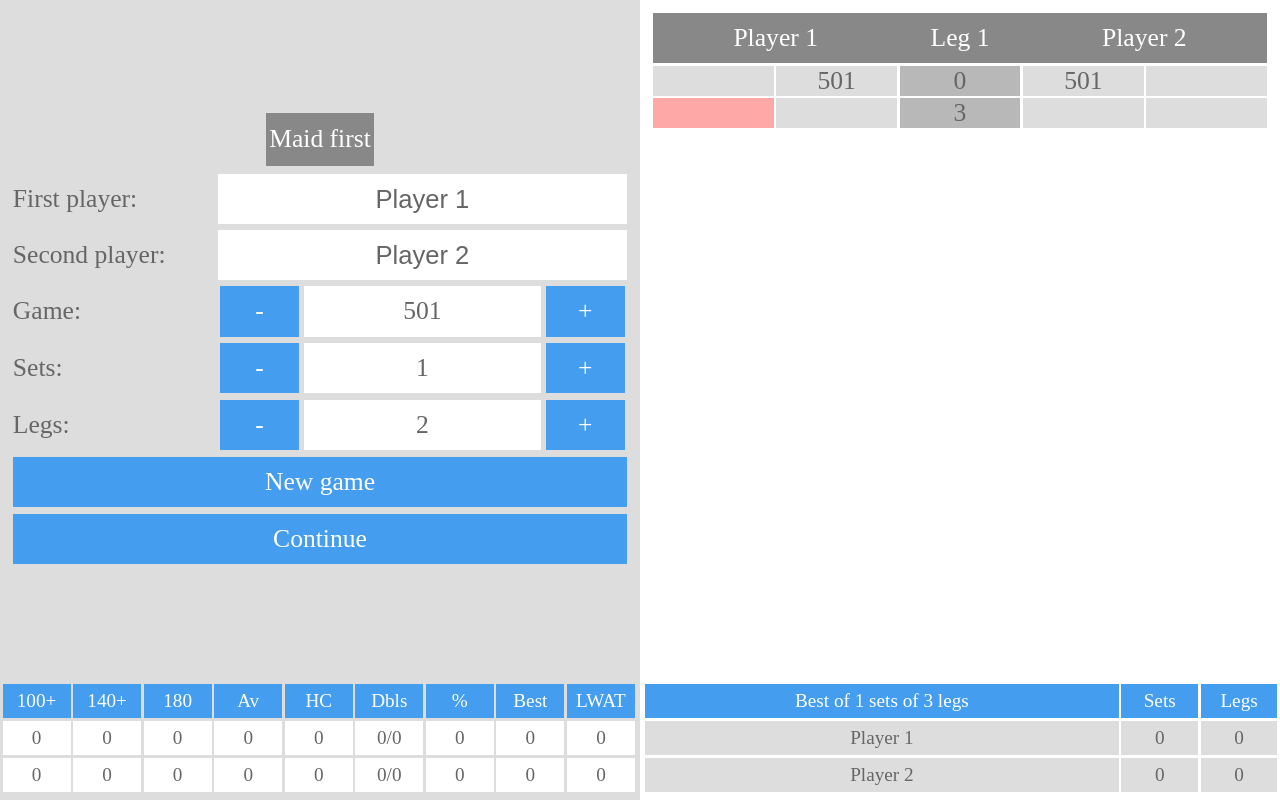
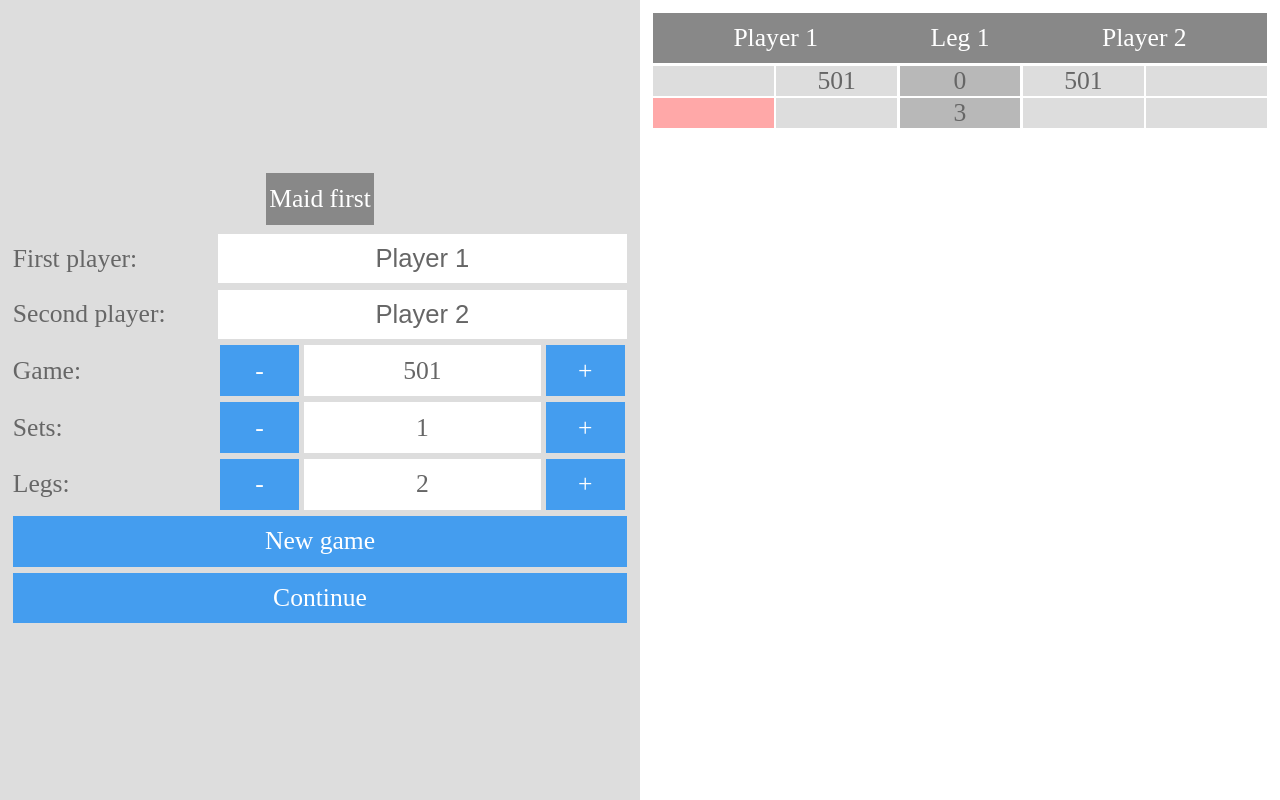
Before and after one commit to Evgenik2/EasyDarts, a plain HTML site: page index.html in a window 1280 px wide. Drawn offline with Linux system fonts and the light colour scheme.

Commit message:
Evaluate

```diff
--- a/index.html
+++ b/index.html
@@ -124,7 +124,7 @@
 						</div>
 					</div>
 				</div>
-				<div class="keyboard-stats">
+				<div class="keyboard-stats" v-bind:class="{ 'element-collapsed': menuShown }">
 					<div id="stats-list" class="keyboard-stats-list">
 						<stats-component is="stats-component" v-for="item in stats" v-bind:item="item" v-bind:key="item.name">
 						</stats-component>
@@ -156,14 +156,14 @@
 							</div>
 						</div>
 				</div>
-				<div class="keyboard-stats">
+				<div class="keyboard-stats" v-bind:class="{ 'element-collapsed': menuShown }">
 					<div id="scoring-stats" class="keyboard-stats-list">
 						<div class="stat-game-way-player">
-								<div class="stat-game-way-head">{{game.name}}</div>
-								<div class="stat-game-way">{{game.player1}}</div>
-								<div class="stat-game-way">{{game.player2}}</div>
+								<div class="stat-game-way-head">{{gameStat.name}}</div>
+								<div class="stat-game-way">{{gameStat.player1}}</div>
+								<div class="stat-game-way">{{gameStat.player2}}</div>
 						</div>
-						<game-way-component is="game-way-component" v-for="item in stats" v-bind:item="item" v-bind:key="item.name">
+						<game-way-component is="game-way-component" v-for="item in statsSetLeg" v-bind:item="item" v-bind:key="item.name">
 						</game-way-component>
 					</div>
 				</div>
@@ -171,10 +171,7 @@
 		  </div>
 		</div>
 		<script defer>
-			var gameComponent;
-			var statsList;
 			var keyboardKeys;
-			var scoringStats;
 
 			var game = {
 					player1: 'Player 1',
@@ -301,7 +298,7 @@
 								this.stats[7].player2 = sBst;
 								this.stats[8].player2 = sLwat;
 							}
-						statsList.stats = this.stats;
+						keyboardKeys.stats = this.stats;
 					},
 					updateAll: function() {
 						game.lastLeg = game.getVisualLeg(game.game.length - 1, game.game[game.game.length - 1].length - 1);
@@ -323,9 +320,9 @@
 							if(game.game[i].wonLegs2 >  Math.floor(game.legLength / 2))
 								game.wonSets2 += 1;
 						}
-						gameComponent.showSeparator = game.setLength > 1;
-						gameComponent.legN = res.length - 1;
-						gameComponent.legs = res;
+						keyboardKeys.showSeparator = game.setLength > 1;
+						keyboardKeys.legN = res.length - 1;
+						keyboardKeys.legs = res;
 						keyboardKeys.newGameLength = settings.newGameLength;
 						keyboardKeys.newLegLength = settings.newLegLength;
 						keyboardKeys.newSetLength = settings.newSetLength;
@@ -335,13 +332,13 @@
 						keyboardKeys.minimumDoubles = game.minimumDoubles();
 						keyboardKeys.disabledCloses = game.disabledCloses();
 						keyboardKeys.disabledDoubles = game.disabledDoubles();
-						gameComponent.legN = gameComponent.legs.length - 1;
-						scoringStats.game = {
+						keyboardKeys.legN = keyboardKeys.legs.length - 1;
+						keyboardKeys.gameStat = {
 							name: "Best of " + game.setLength + " sets of " + game.legLength + " legs",
 							player1: settings.getEnding(this.lastLeg.left1, game.player1),
 							player2: settings.getEnding(this.lastLeg.left2, game.player2)
 						},
-						scoringStats.stats = [
+						keyboardKeys.statsSetLeg = [
 												{ name: "Sets", player1: game.wonSets1, player2: game.wonSets2 },
 												{ name: "Legs", player1: game.game[game.game.length - 1].wonLegs1, player2: game.game[game.game.length - 1].wonLegs2 },
 											];
@@ -461,9 +458,27 @@
 						return legRes;
 					}
 				};
-			gameComponent = new Vue({
-				el: "#game-component",
+			keyboardKeys = new Vue({
+				el: "#dartsGame",
 				data: {
+					newSetLength: settings.newSetLength,
+					newLegLength: settings.newLegLength,
+					newGameLength: settings.newGameLength,
+					newNoStartSwap: settings.newStartSwap,
+					game: game,
+					value: 0,
+					doubles: 0,
+					closes: 0,
+					disabledDoubles: 0,
+					disabledCloses: 0,
+					minimumDoubles: 0,
+					menuShown: true,
+					stats: game.stats,
+					gameStat: { name: "Best of 1 sets of 5 legs", player1: "Player 1", player2: "Player 2" },
+					statsSetLeg: [
+						{ name: "Sets", player1: "0", player2: "0", width: 1 },
+						{ name: "Legs", player1: "0", player2: "0", width: 1 },
+					],
 					showSeparator: false,
 					legN: 0,
 					legs: [ {
@@ -487,51 +502,6 @@
 								]
 							} ]
 				},
-				methods: {
-					prev: function() {
-						this.legN--;
-						if(this.legN < 0)
-							this.legN = 0;
-					},
-					next: function() {
-						this.legN++;
-						if(this.legN >= this.legs.length)
-						this.legN = this.legs.length - 1;
-					}
-				}
-			});
-			statsList = new Vue({
-				el: "#stats-list",
-				data: {
-					stats: game.stats
-				}
-			});
-			scoringStats = new Vue({
-				el: "#scoring-stats",
-				data: {
-					game: { name: "Best of 1 sets of 5 legs", player1: "Player 1", player2: "Player 2" },
-					stats: [
-						{ name: "Sets", player1: "0", player2: "0", width: 1 },
-						{ name: "Legs", player1: "0", player2: "0", width: 1 },
-					]
-				}
-			});
-			keyboardKeys = new Vue({
-				el: "#keyboard-keys",
-				data: {
-					newSetLength: settings.newSetLength,
-					newLegLength: settings.newLegLength,
-					newGameLength: settings.newGameLength,
-					newNoStartSwap: settings.newStartSwap,
-					game: game,
-					value: 0,
-					doubles: 0,
-					closes: 0,
-					disabledDoubles: 0,
-					disabledCloses: 0,
-					minimumDoubles: 0,
-					menuShown: true
-				},
 				watch: {
 					'game.player1': function(val, preVal){
 						game.updateAll();
@@ -544,6 +514,16 @@
 					updateAll: function() {
 						game.updateAll();
 					},
+					prev: function() {
+						this.legN--;
+						if(this.legN < 0)
+							this.legN = 0;
+					},
+					next: function() {
+						this.legN++;
+						if(this.legN >= this.legs.length)
+						this.legN = this.legs.length - 1;
+					},
 					keyboardClick: function (value) {
 						var v = this.value * 10 + value;
 						if(v > 180)
@@ -551,7 +531,7 @@
 						if(!game.validateNumber(v))
 							v = 0;
 						this.value = v;
-						gameComponent.legN = gameComponent.legs.length - 1;
+						this.legN = this.legs.length - 1;
 					},
 					newGame: function() {
 						game.setLength = this.newSetLength;
@@ -622,7 +602,7 @@
 						this.minimumDoubles = game.minimumDoubles();
 						this.disabledCloses = game.disabledCloses();
 						this.disabledDoubles = game.disabledDoubles();
-						gameComponent.legN = gameComponent.legs.length - 1;
+						this.legN = this.legs.length - 1;
 						this.scrollToView();
 						game.storeCurrentState();
 					},
--- a/indexedDB.js
+++ b/indexedDB.js
@@ -22,11 +22,8 @@ function CreateObjectStore(storeName, f) {
         secondRequest.onerror = function() {};
         secondRequest.onupgradeneeded = function (e) {
             var database = e.target.result;
-            if(!database.objectStoreNames.contains(storeName)) {
-                var objectStore = database.createObjectStore(storeName, {
-                    keyPath: "key"
-                });
-            }
+            if(!database.objectStoreNames.contains(storeName))
+                var objectStore = database.createObjectStore(storeName, { keyPath: "key" });
         };
         secondRequest.onsuccess = function (e) {
             e.target.result.close();
--- a/styles.css
+++ b/styles.css
@@ -95,6 +95,7 @@ html, body {
     flex: 1;
     flex-direction: column;
     align-self: stretch;
+    margin-right: 1vmax;
 }
 .regular-key {
     text-align: center;
```
